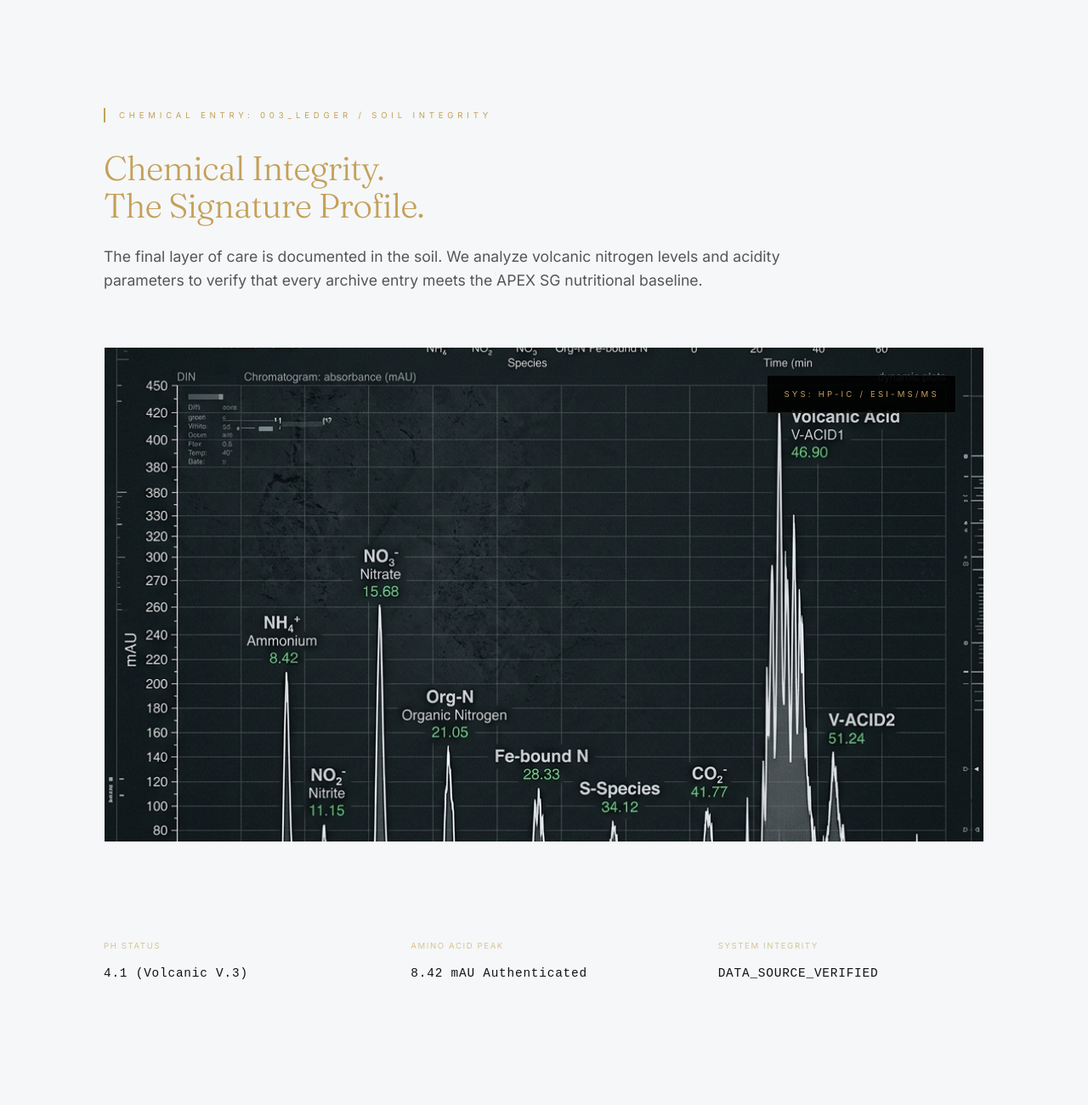
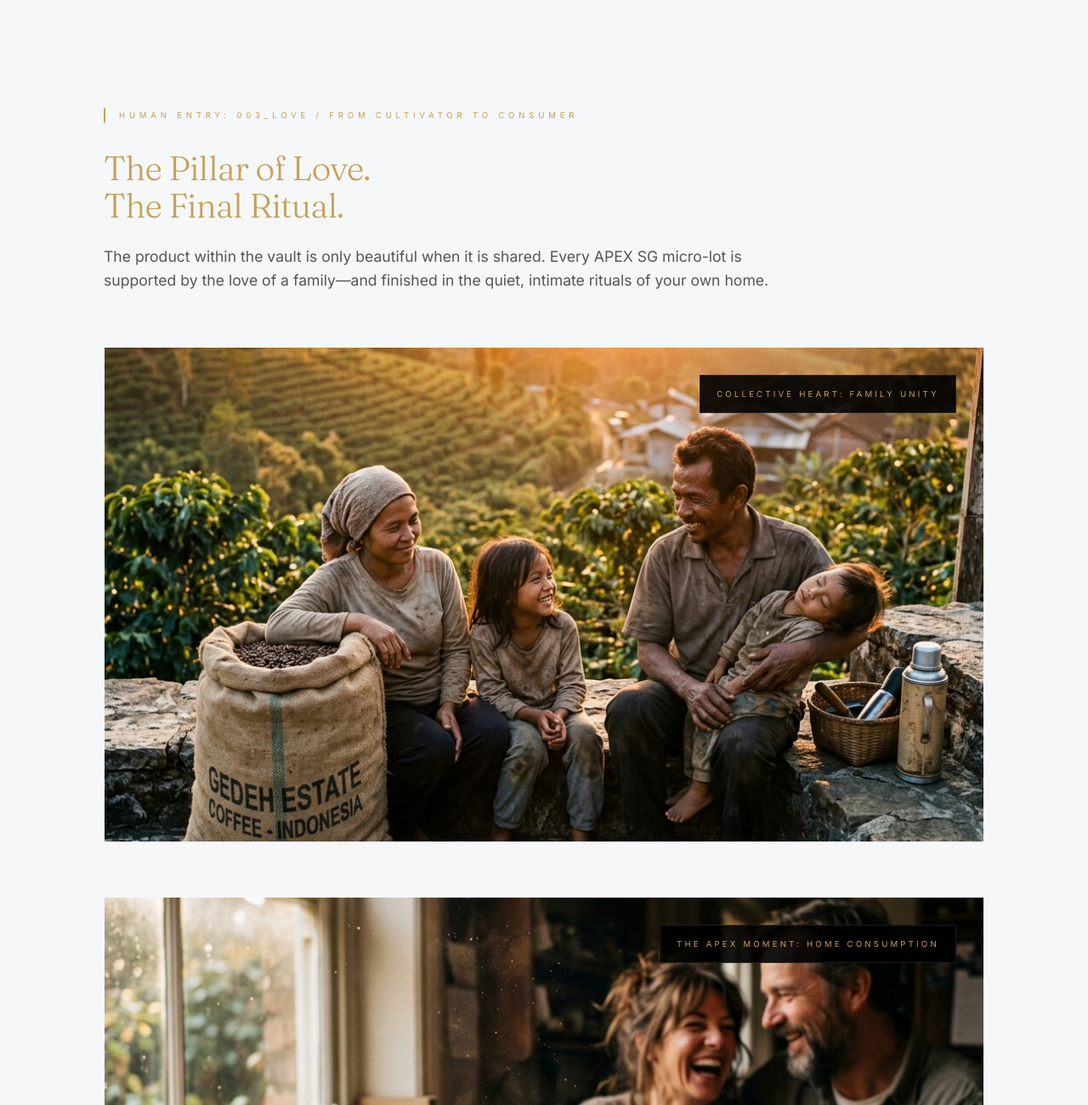
Before and after one commit to donhawk77/colorado-coffee, a website built with Vite: page heritage.html in a window 1280 px wide. Shown: the part 4700-6000 px from the top of the page at 85% size. Built offline with nearby package versions, Linux system fonts and the light colour scheme.

Commit message:
feat: launch finalized APEX SG Heritage Archive (Stewardship + Authentication + Love)

```diff
--- a/heritage.html
+++ b/heritage.html
@@ -118,24 +118,29 @@
             </div>
         </article>
 
-        <!-- Entry 03: THE CHEMICAL LEDGER (16:9 Soil Merge) -->
+        <!-- Entry 03: THE PILLAR OF LOVE (Family & Ritual Merge) -->
         <article class="heritage-entry reveal">
-            <div class="entry-meta">CHEMICAL ENTRY: 003_LEDGER / SOIL INTEGRITY</div>
+            <div class="entry-meta">HUMAN ENTRY: 003_LOVE / FROM CULTIVATOR TO CONSUMER</div>
 
             <div class="story-header">
-                <h2>Chemical Integrity. <br>The Signature Profile.</h2>
-                <p>The final layer of care is documented in the soil. We analyze volcanic nitrogen levels and acidity parameters to verify that every archive entry meets the APEX SG nutritional baseline.</p>
+                <h2>The Pillar of Love. <br>The Final Ritual.</h2>
+                <p>The product within the vault is only beautiful when it is shared. Every APEX SG micro-lot is supported by the love of a family—and finished in the quiet, intimate rituals of your own home.</p>
             </div>
 
             <div class="image-monolith narrow">
-                <img src="./assets/heritage/soil_analysis.png" alt="Soil Chemical Analysis">
-                <div class="batch-badge">SYS: HP-IC / ESI-MS/MS</div>
+                <img src="./assets/heritage/love_field.png" alt="Coffee growing family at Gedeh Estate">
+                <div class="batch-badge">COLLECTIVE HEART: FAMILY UNITY</div>
+            </div>
+
+            <div class="image-monolith narrow" style="margin-top: 4rem;">
+                <img src="./assets/heritage/love_ritual.png" alt="Morning coffee ritual in warm light">
+                <div class="batch-badge">THE APEX MOMENT: HOME CONSUMPTION</div>
             </div>
 
             <div class="technical-data-grid">
-                <div class="data-point"><span class="data-label">pH Status</span><span class="data-value">4.1 (Volcanic V.3)</span></div>
-                <div class="data-point"><span class="data-label">Amino Acid Peak</span><span class="data-value">8.42 mAU Authenticated</span></div>
-                <div class="data-point"><span class="data-label">System Integrity</span><span class="data-value">DATA_SOURCE_VERIFIED</span></div>
+                <div class="data-point"><span class="data-label">Collective Status</span><span class="data-value">Sustained by Love</span></div>
+                <div class="data-point"><span class="data-label">Home Experience</span><span class="data-value">Cinematic Ritual</span></div>
+                <div class="data-point"><span class="data-label">Product Integrity</span><span class="data-value">Unquestionably Human</span></div>
             </div>
         </article>
 
@@ -151,7 +156,7 @@
                     <span style="font-family: var(--font-heading); color: var(--color-gold); letter-spacing: 0.4rem; font-size: 1.1rem; margin-left: 1rem; text-transform: uppercase; font-weight: 900;">Apex SG</span>
                 </a>
             </div>
-            <p style="opacity: 0.3; font-size: 0.6rem; letter-spacing: 0.1rem;">&copy; 2026 APEX SG MERGED ARCHIVE. <br>STEWARDSHIP PORTFOLIO + TECHNICAL DATA VAULT UNIFIED.</p>
+    <p style="opacity: 0.3; font-size: 0.6rem; letter-spacing: 0.1rem;">&copy; 2026 APEX SG MERGED ARCHIVE. <br>STEWARDSHIP PORTFOLIO + HUMAN PILLAR UNIFIED.</p>
         </div>
     </footer>
 
```
Also changed, not shown: assets/heritage/love_field.png (added), assets/heritage/love_ritual.png (added).
